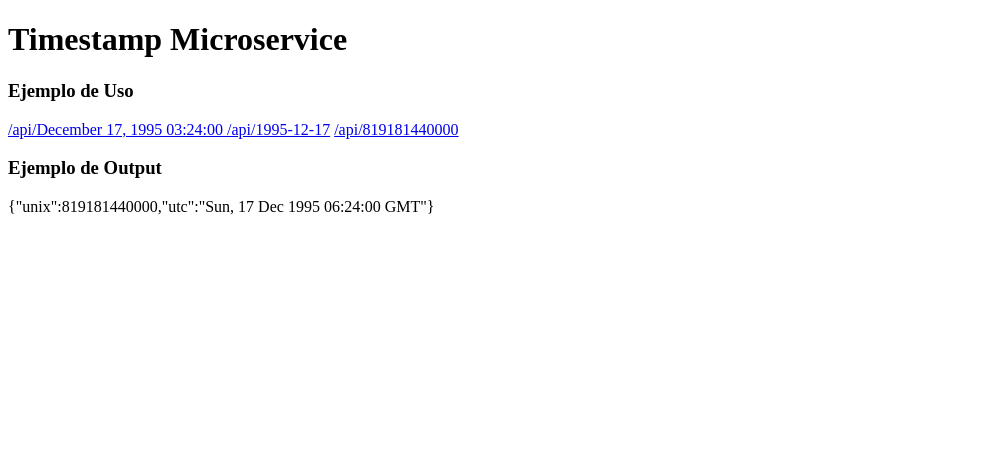
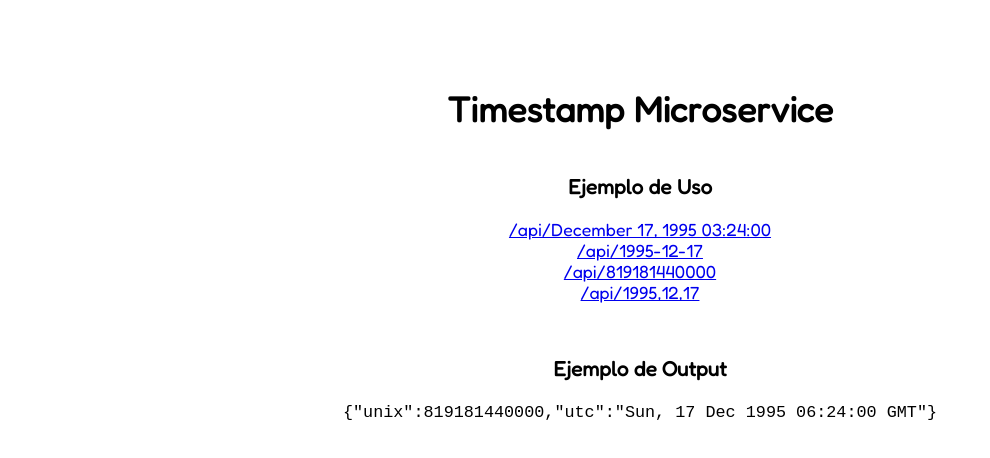
Before and after one commit to S-Chaves/Timestamp-Microservice, a website: page public/index.html in a window 1280 px wide. Shown: the whole page, without its empty margins (0-990 px from the left). Drawn offline with Linux system fonts and the light colour scheme.

Commit message:
Agregué CSS

```diff
--- /dev/null
+++ b/public/index.css
@@ -0,0 +1,22 @@
+@import url('https://fonts.googleapis.com/css2?family=Fredoka&display=swap');
+
+body {
+  display: flex;
+  flex-direction: column;
+  align-items: center;
+  margin-top: 4rem;
+  height: 100vh;
+  font-family: 'Fredoka', sans-serif;
+  font-size: 1.1rem;
+}
+
+.block {
+  display: flex;
+  flex-direction: column;
+  text-align: center;
+  margin-bottom: 2rem;
+}
+
+.output {
+  font-size: 1.05rem;
+}
--- a/public/index.html
+++ b/public/index.html
@@ -5,6 +5,7 @@
     <meta http-equiv="X-UA-Compatible" content="IE=edge" />
     <meta name="viewport" content="width=device-width, initial-scale=1.0" />
     <title>Timestamp Microservice</title>
+    <link rel="stylesheet" href="index.css" />
   </head>
   <body>
     <h1>Timestamp Microservice</h1>
@@ -15,11 +16,14 @@
       </a>
       <a href="/api/1995-12-17">/api/1995-12-17</a>
       <a href="/api/819181440000">/api/819181440000</a>
+      <a href="/api/1995,12,17">/api/1995,12,17</a>
     </div>
     <div class="block">
       <h3>Ejemplo de Output</h3>
       <div class="output">
-        {"unix":819181440000,"utc":"Sun, 17 Dec 1995 06:24:00 GMT"}
+        <code>
+          {"unix":819181440000,"utc":"Sun, 17 Dec 1995 06:24:00 GMT"}
+        </code>
       </div>
     </div>
   </body>
```
